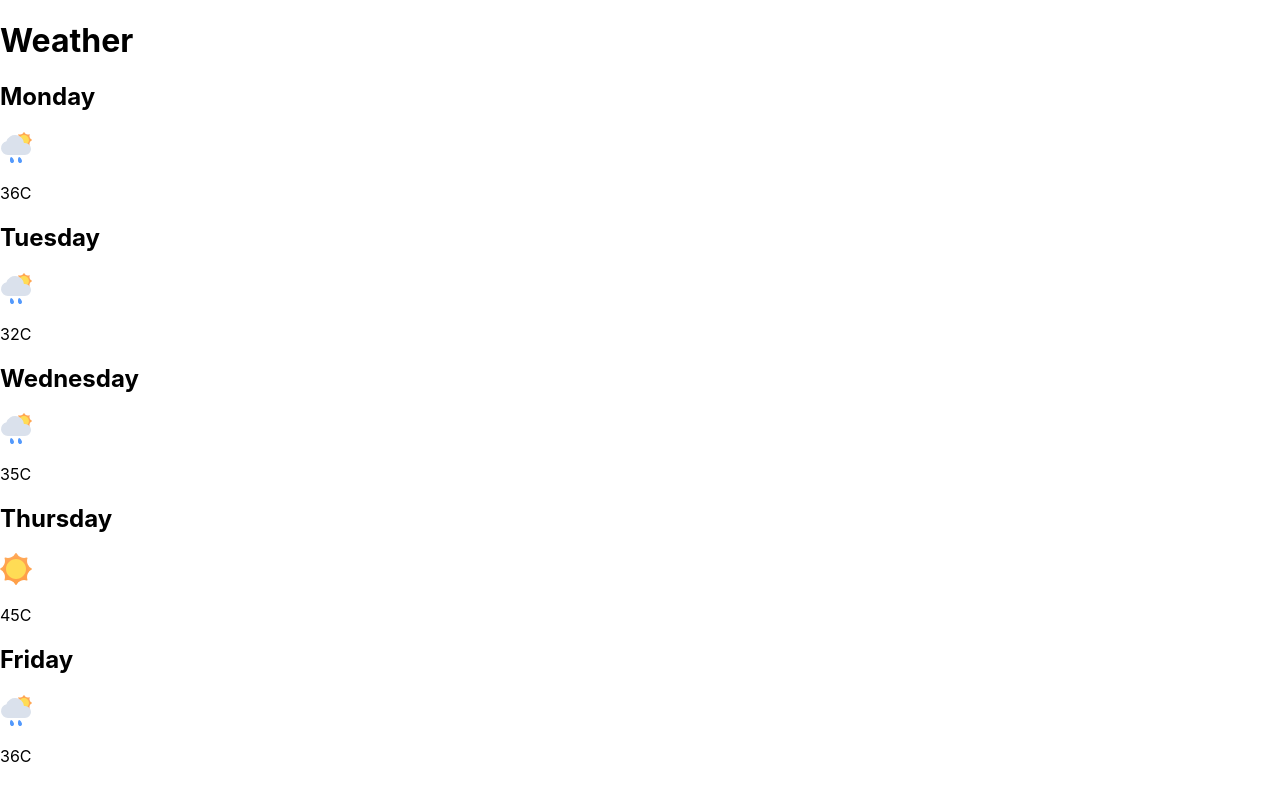
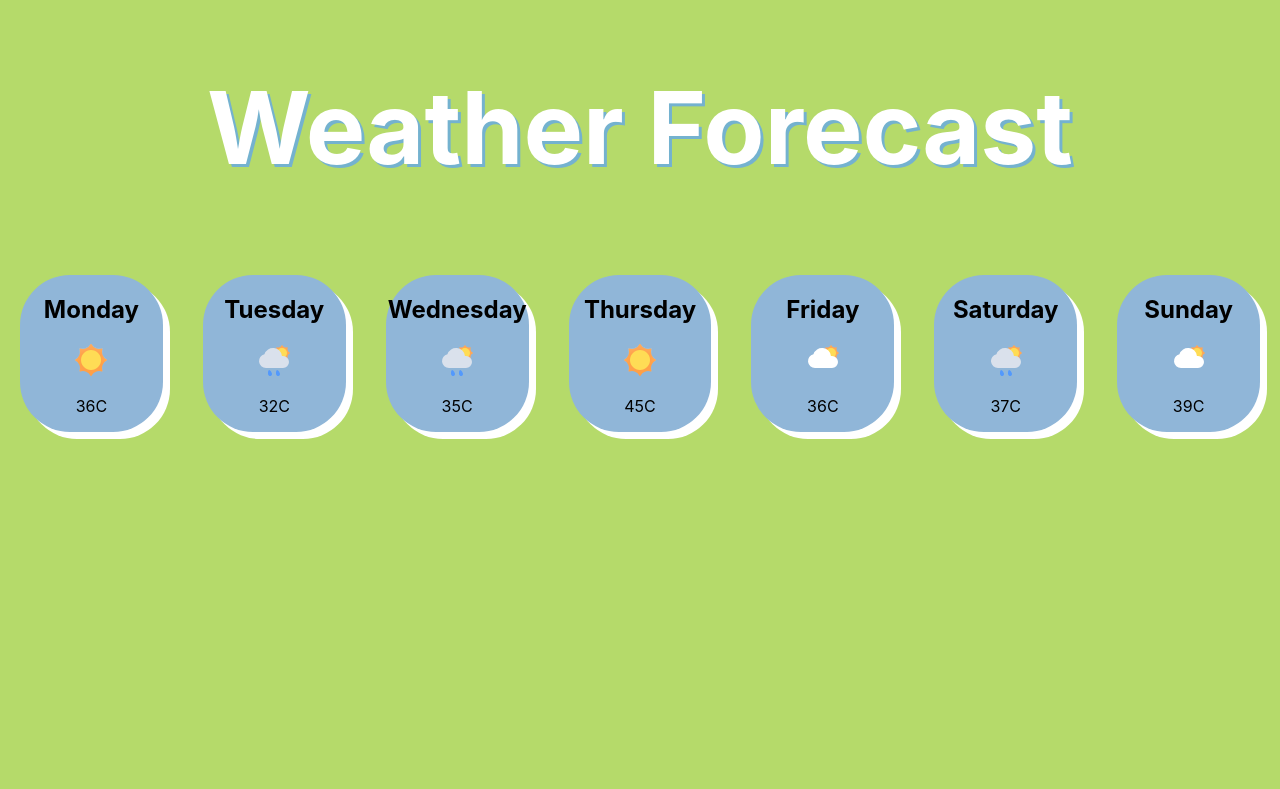
Before and after one commit to KarlenNersisyan/React-CRA, a React (Create React App) app: page / in a window 1280 px wide. Shown: the top 789 px of the page. Built offline with nearby package versions, Linux system fonts and the light colour scheme.

Commit message:
fix(index): adding new css feature

```diff
--- a/src/components/Weather/Weather.jsx
+++ b/src/components/Weather/Weather.jsx
@@ -1,18 +1,22 @@
+import './weather.css';
+
 export default function Weather({ theme, predictions }) {
   if (theme === 'light') {
     return <h2>Weather Light</h2>;
   }
 
   return (
-    <div>
-      <h1>Weather</h1>
+    <div className="general">
+      <h1 className="title">Weather Forecast</h1>
+      <div className="card">
         {predictions.map(({ weekDey, temp, icon: Icon }) => (
-        <div key={weekDey}>
+          <div className="card-item" key={weekDey}>
             <h2>{weekDey}</h2>
             <Icon />
             <p>{temp}</p>
           </div>
         ))}
       </div>
+    </div>
   );
 }
--- /dev/null
+++ b/src/components/Weather/weather.css
@@ -0,0 +1,29 @@
+.title {
+  text-align: center;
+  font-size: 100px;
+  color: rgb(255, 255, 255);
+  text-shadow: 3px 3px rgb(116, 178, 207);
+}
+.card {
+  width: 100%;
+  display: flex;
+  flex-direction: row;
+  text-align: center;
+  margin: 50px 0;
+  justify-content: center;
+}
+
+.card-item {
+  width: 300px;
+  cursor: pointer;
+  background: rgb(144, 182, 216);
+  margin: 20px;
+  border-radius: 50px;
+  box-shadow: 7px 7px 0px rgb(255, 255, 255);
+  transition: 0.3s;
+}
+
+.card-item:hover {
+  transform: scale(1.1);
+  background: burlywood;
+}
--- a/src/data/weather.data.js
+++ b/src/data/weather.data.js
@@ -3,7 +3,7 @@ import * as Icons from '../components/Icons/Icons';
 export default [
   {
     weekDey: 'Monday',
-    icon: Icons.RainyWeather,
+    icon: Icons.SunnyWeather,
     temp: '36C',
   },
   {
@@ -23,7 +23,7 @@ export default [
   },
   {
     weekDey: 'Friday',
-    icon: Icons.RainyWeather,
+    icon: Icons.CloudyWeather,
     temp: '36C',
   },
   {
@@ -33,7 +33,7 @@ export default [
   },
   {
     weekDey: 'Sunday',
-    icon: Icons.RainyWeather,
+    icon: Icons.CloudyWeather,
     temp: '39C',
   },
 ];
--- a/src/index.css
+++ b/src/index.css
@@ -1,4 +1,5 @@
 body {
+  background: rgba(153, 205, 50, 0.726);
   margin: 0;
   font-family: -apple-system, BlinkMacSystemFont, 'Segoe UI', 'Roboto', 'Oxygen',
     'Ubuntu', 'Cantarell', 'Fira Sans', 'Droid Sans', 'Helvetica Neue',
```
Lines whose indentation alone changed are shown as unchanged.
